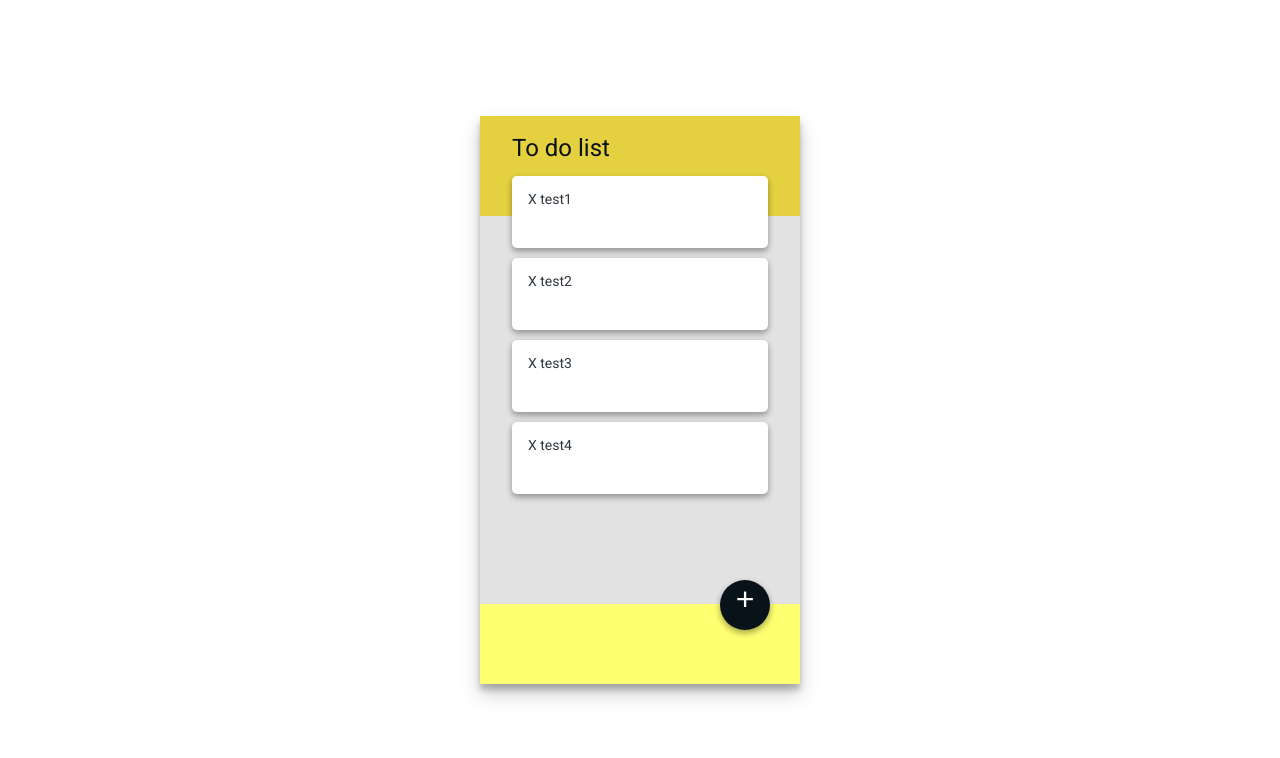
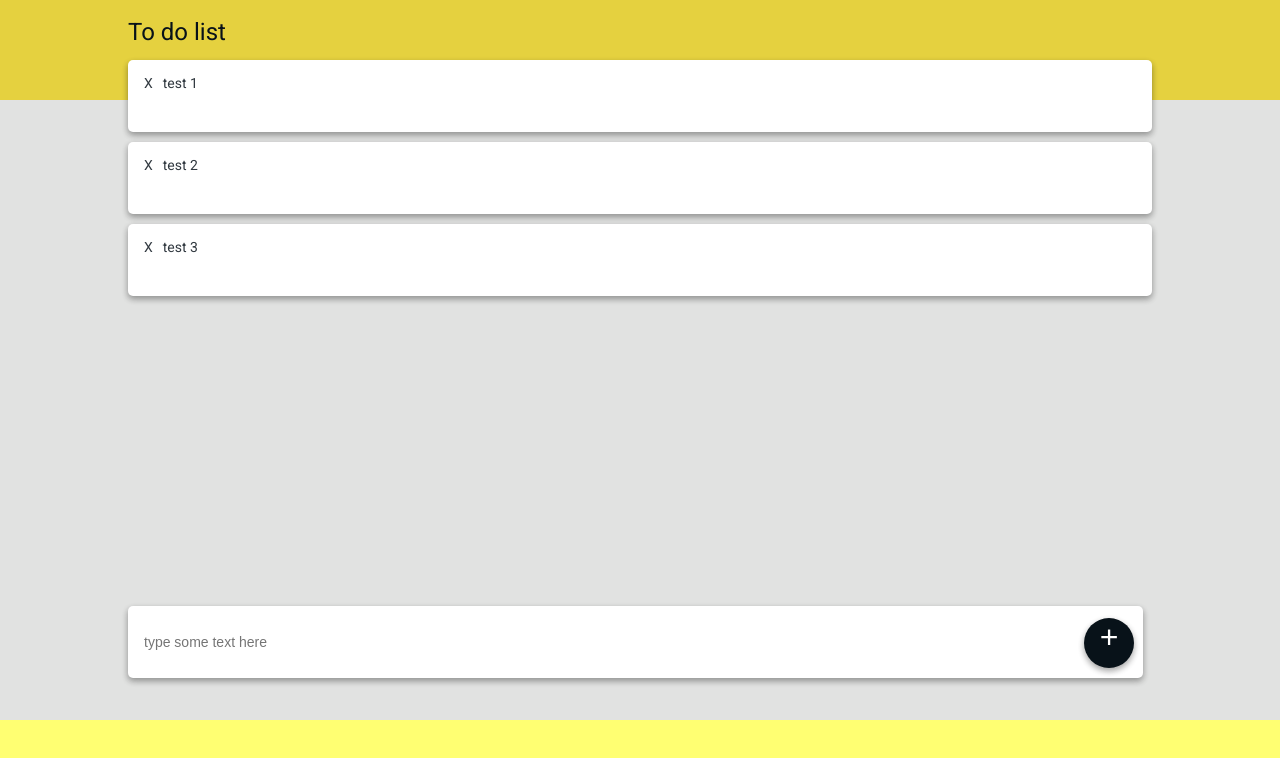
Before and after one commit to alexdisdier/todo-client, a React (Create React App) app: page / in a window 1280 px wide. Shown: the top 758 px of the page. Built offline with nearby package versions, Linux system fonts and the light colour scheme.

Commit message:
Finished the following functionalities: adding a task, deleting a task. Try to solve the cross out a task bug.

```diff
--- a/package.json
+++ b/package.json
@@ -2,7 +2,9 @@
   "name": "todo-client",
   "version": "0.1.0",
   "private": true,
+  "homepage": "https://alexdisdier.github.io/todo-client/",
   "dependencies": {
+    "gh-pages": "^2.0.1",
     "react": "^16.8.1",
     "react-dom": "^16.8.1",
     "react-scripts": "2.1.3"
@@ -11,6 +13,8 @@
     "start": "react-scripts start",
     "build": "react-scripts build",
     "test": "react-scripts test",
+    "predeploy": "npm run build",
+    "deploy": "gh-pages -d build",
     "eject": "react-scripts eject"
   },
   "eslintConfig": {
--- a/src/App.css
+++ b/src/App.css
@@ -12,11 +12,11 @@ html {
 }
 
 body {
-  display: flex;
+  /* display: flex;
   flex-direction: column;
   align-items: center;
   justify-content: center;
-  min-height: 100vh;
+  min-height: 100vh; */
   color: #30383f;
   font-family: var(--font-family-main);
 }
@@ -25,8 +25,9 @@ body {
   display: flex;
   flex-direction: column;
   background-color: #e1e2e1;
-  height: 568px;
-  width: 320px;
+  height: 100vh;
+  /* height: 568px; */
+  /* width: 320px; */
   font-size: calc(10px + 2vmin);
   color: white;
   box-shadow: 0 10px 20px rgba(0, 0, 0, 0.19), 0 6px 6px rgba(0, 0, 0, 0.23);
@@ -68,6 +69,18 @@ header h1 {
   font-size: 14px;
 }
 
+.card-item span:first-child {
+  margin-right: 10px;
+}
+
+.cross-task {
+  text-decoration: line-through;
+}
+
+.card-item span {
+  cursor: pointer;
+}
+
 .btn-add-container {
   text-align: right;
   position: relative;
@@ -78,8 +91,8 @@ button {
   justify-content: center;
   align-content: center;
   position: absolute;
-  top: -24px;
-  right: -2px;
+  top: -70px;
+  right: 18px;
   width: 50px;
   height: 50px;
   border: none;
@@ -88,6 +101,12 @@ button {
   outline: none;
   cursor: pointer;
   box-shadow: 0 3px 6px rgba(0, 0, 0, 0.16), 0 3px 6px rgba(0, 0, 0, 0.23);
+  transition: 0.2s;
+}
+
+button:hover {
+  transform: translateY(-1px);
+  box-shadow: none;
 }
 
 button span {
@@ -95,6 +114,16 @@ button span {
   color: var(--color-white);
 }
 
+form {
+  margin-bottom: 32px !important;
+}
+
+form input {
+  width: 96%;
+  outline: none;
+  border: none;
+}
+
 footer {
   height: var(--height-header);
   background-color: var(--color-yellow-light);
--- a/src/App.js
+++ b/src/App.js
@@ -8,7 +8,46 @@ import Footer from "./components/Footer";
 class App extends Component {
   state = {
     appTitle: "To do list",
-    tasks: ["test1", "test2", "test3", "test4"]
+    input: "",
+    tasks: ["test 1", "test 2", "test 3"],
+    tasksDone: [],
+    delete: false
+  };
+
+  handleChange = event => {
+    const name = event.target.name;
+    const value = event.target.value;
+    const update = {};
+    update[name] = value;
+    this.setState(update);
+  };
+
+  handleSubmit = event => {
+    event.preventDefault();
+    const task = this.state.input;
+    const tasks = [...this.state.tasks];
+    tasks.push(task);
+    this.setState({
+      tasks: tasks
+    });
+  };
+
+  handleCrossOut = id => {
+    const element = document.getElementById(id);
+    element.classList.toggle("cross-task");
+    if (element.classList.contains("cross-task")) {
+      this.setState({
+        tasksDone: [...this.state.tasksDone, element.innerText]
+      });
+    }
+  };
+
+  handleDelete = id => {
+    const tasks = [...this.state.tasks];
+    tasks.splice(id, 1);
+    this.setState({
+      tasks: tasks
+    });
   };
 
   render() {
@@ -18,19 +57,32 @@ class App extends Component {
 
         <div className="card-container wrapper">
           <ul className="card">
-            {this.state.tasks.map(item => (
-              <li className="card-item">
-                <span>X</span> {item}
+            {this.state.tasks.map((item, index) => (
+              <li key={index} className="card-item">
+                <span onClick={() => this.handleDelete(index)}>X</span>
+                <span id={index} onClick={() => this.handleCrossOut(index)}>
+                  {item}
+                </span>
               </li>
             ))}
           </ul>
         </div>
 
-        <div className="btn-add-container wrapper">
-          <button className="btn-add">
-            <span>+</span>
-          </button>
-        </div>
+        <form className="wrapper" onSubmit={this.handleSubmit}>
+          <input
+            className="card-item"
+            placeholder="type some text here"
+            type="text"
+            name="input"
+            value={this.state.input}
+            onChange={this.handleChange}
+          />
+          <div className="btn-add-container">
+            <button className="btn-add" value="submit">
+              <span>+</span>
+            </button>
+          </div>
+        </form>
 
         <Footer />
       </div>
@@ -39,3 +91,19 @@ class App extends Component {
 }
 
 export default App;
+
+// handleCrossOut = id => {
+//   const tasks = [...this.state.tasks];
+//   const element = document.getElementById(id);
+//   const innerEle = element.innerText;
+//   let endArr = "";
+//   element.classList.toggle("cross-task");
+//   if (element.classList.contains("cross-task")) {
+//     if (tasks.includes(innerEle)) {
+//       endArr = tasks.splice(tasks.indexOf(innerEle), 1).join("");
+//       this.setState({
+//         tasks: [...tasks, endArr]
+//       });
+//     }
+//   }
+// };
```
Also changed, not shown: 2 other files (tests, documents, lock files or other folders).
